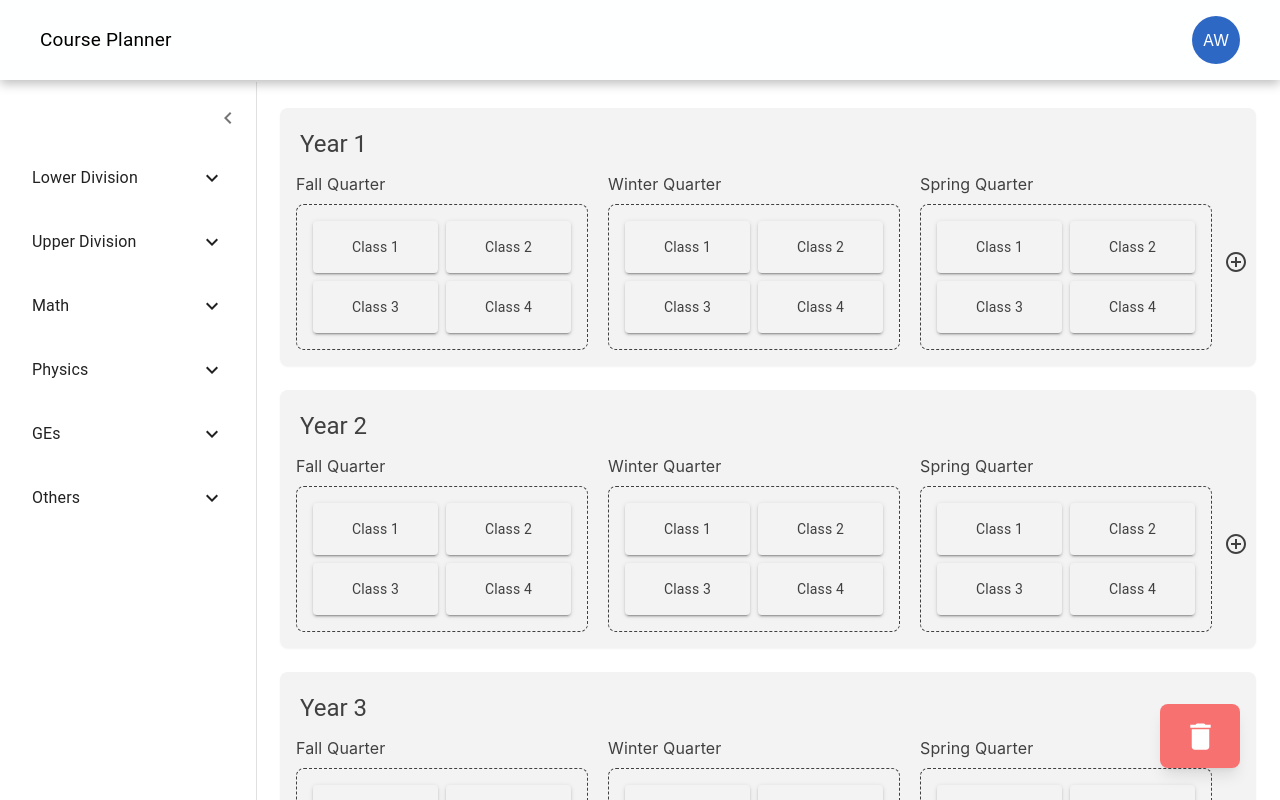
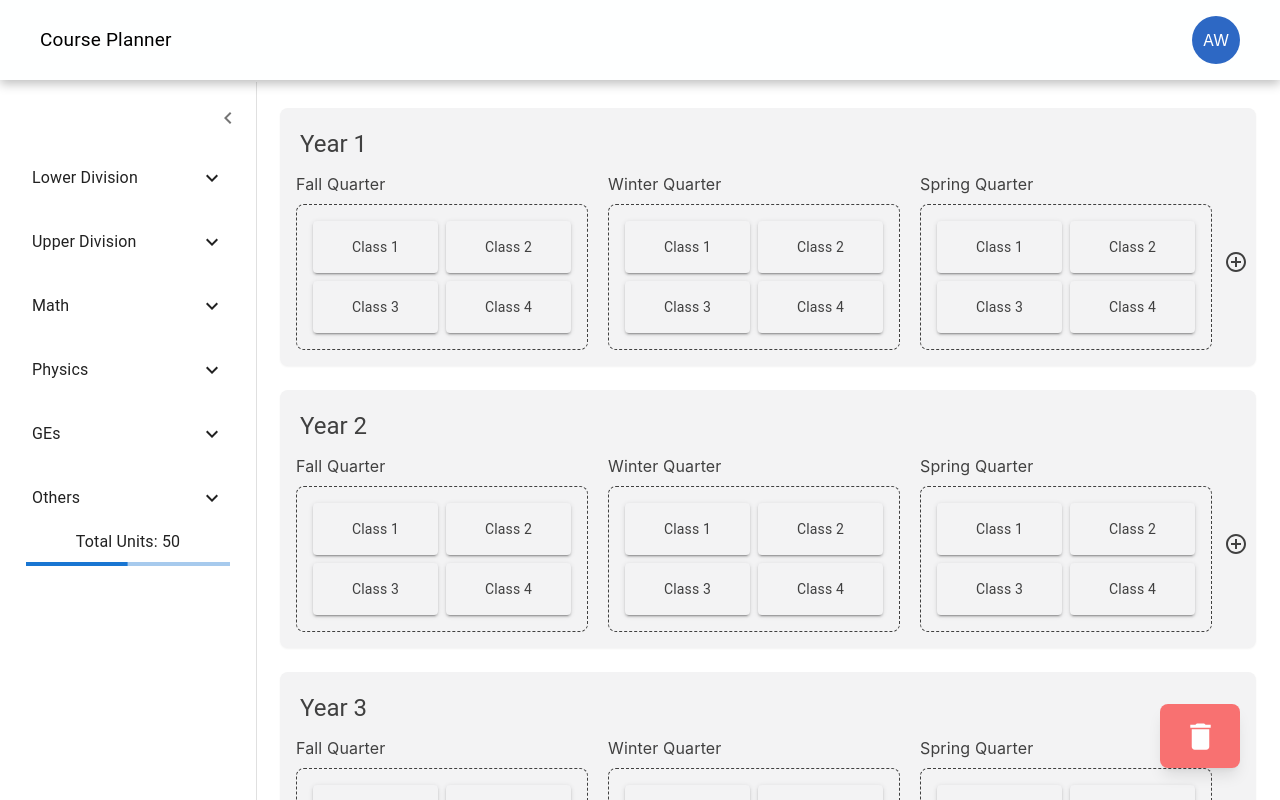
Before and after one commit to AudreyW05/Four-Year-Plan-Frontend, a React (Create React App) app: page / in a window 1280 px wide. Both pictures are taken after a click on the button "open drawer". Shown: the top 800 px of the page. Built offline with nearby package versions, Linux system fonts and the light colour scheme.

Commit message:
added unit progress bar

```diff
--- a/src/components/Home/HomeMain/HomeSidebar/HomeSidebar.tsx
+++ b/src/components/Home/HomeMain/HomeSidebar/HomeSidebar.tsx
@@ -3,6 +3,7 @@ import ClassCategories from './ClassCategories/ClassCategories';
 import { Box, Drawer, IconButton } from '@mui/material';
 import MenuIcon from '@mui/icons-material/Menu';
 import ChevronLeftIcon from '@mui/icons-material/ChevronLeft';
+import UnitBar from './UnitBar/UnitBar';
 
 const HomeSidebar = () => {
   const [open, setOpen] = useState(false);
@@ -50,6 +51,7 @@ const HomeSidebar = () => {
           <ClassCategories sectname={'Physics'}></ClassCategories>
           <ClassCategories sectname={'GEs'}></ClassCategories>
           <ClassCategories sectname={'Others'}></ClassCategories>
+          <UnitBar value={50}></UnitBar>
         </Box>
       </Drawer>
     </Box>
--- /dev/null
+++ b/src/components/Home/HomeMain/HomeSidebar/UnitBar/UnitBar.tsx
@@ -0,0 +1,28 @@
+import React from 'react';
+import { Box, Typography, LinearProgress } from '@mui/material';
+
+type Props = {
+  value: number;
+}
+
+const UnitBar: React.FC<Props> = ({ value }) => {
+  const progress = (value);
+
+  return (
+    <Box
+    display="flex"
+    alignItems="center"
+    flexDirection="column"
+    width="100%"
+    >
+      <Typography variant="body1" mb={1}>
+        Total Units: {value}
+      </Typography>
+      <Box width="80%">
+        <LinearProgress variant="determinate" value={progress} />
+      </Box>
+    </Box>
+  );
+};
+
+export default UnitBar;
```
